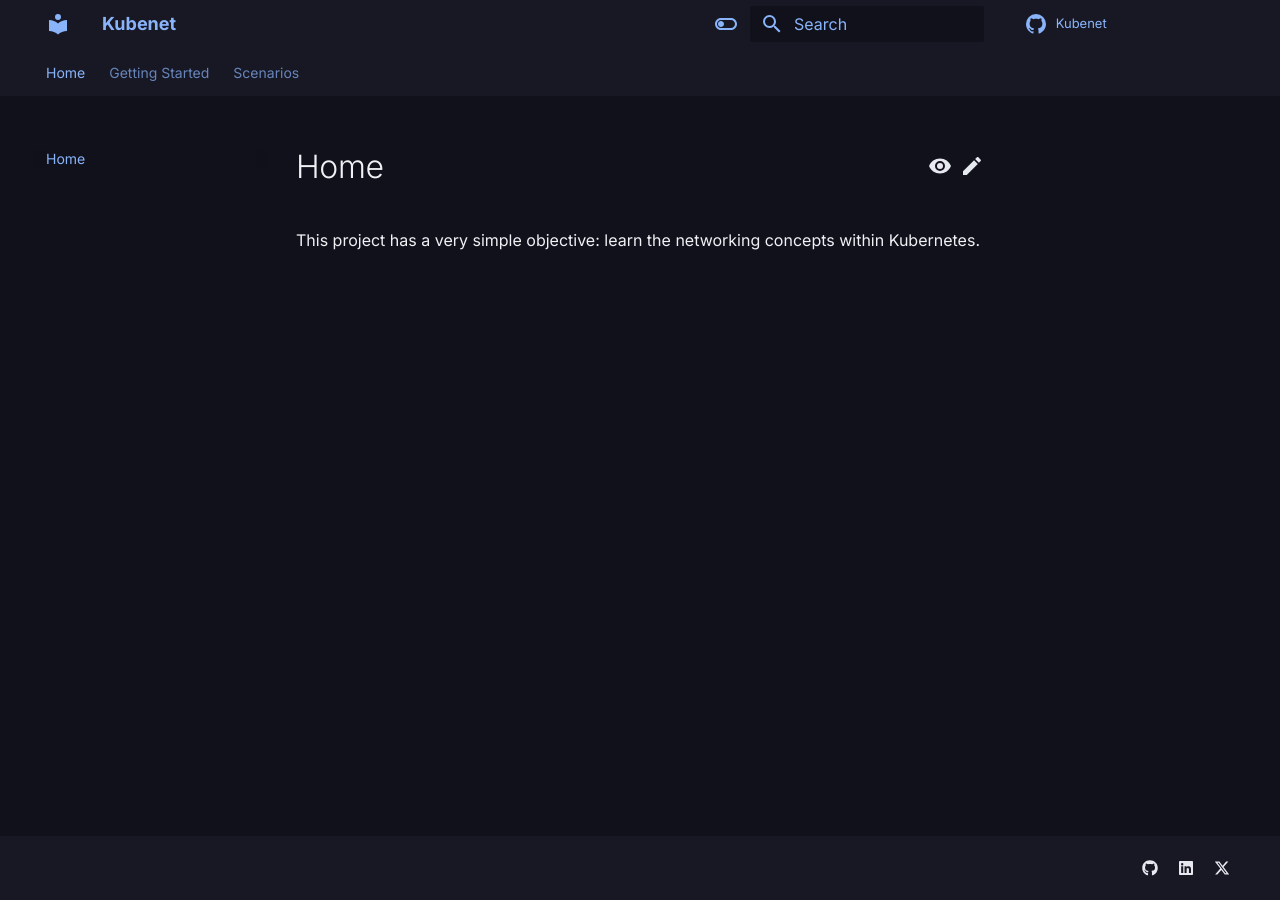
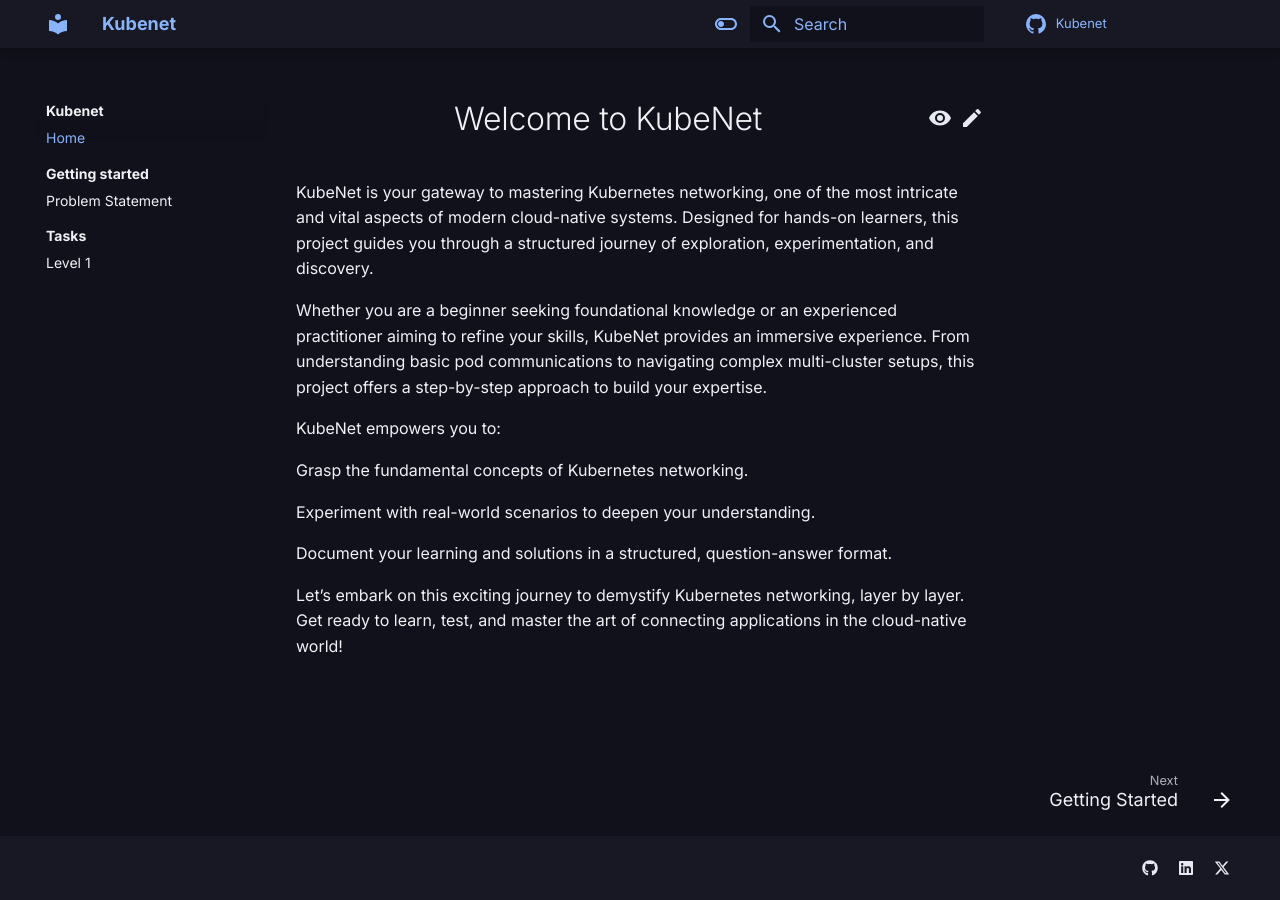
Before and after one commit to HYP3R00T/learn_kubernetes_network, an MkDocs documentation site: the page built from docs/index.md, in a window 1280 px wide. Built offline with MkDocs 1.6.1 and Material for MkDocs 9.7.7, drawn with Linux system fonts in a browser that asks for light colours; comment, search, counter and statistics services are not loaded.

Commit message:
docs updated

```diff
--- a/docs/index.md
+++ b/docs/index.md
@@ -2,4 +2,18 @@
 title: Home
 ---
 
-This project has a very simple objective: learn the networking concepts within Kubernetes.
+<h1 align="center">Welcome to KubeNet</h1>
+
+KubeNet is your gateway to mastering Kubernetes networking, one of the most intricate and vital aspects of modern cloud-native systems. Designed for hands-on learners, this project guides you through a structured journey of exploration, experimentation, and discovery.
+
+Whether you are a beginner seeking foundational knowledge or an experienced practitioner aiming to refine your skills, KubeNet provides an immersive experience. From understanding basic pod communications to navigating complex multi-cluster setups, this project offers a step-by-step approach to build your expertise.
+
+KubeNet empowers you to:
+
+Grasp the fundamental concepts of Kubernetes networking.
+
+Experiment with real-world scenarios to deepen your understanding.
+
+Document your learning and solutions in a structured, question-answer format.
+
+Let’s embark on this exciting journey to demystify Kubernetes networking, layer by layer. Get ready to learn, test, and master the art of connecting applications in the cloud-native world!
--- a/mkdocs.yml
+++ b/mkdocs.yml
@@ -14,74 +14,83 @@ theme:
     text: Inter
     code: Fira Code
   palette:
-  - scheme: Dark_Blue # Palette toggle for dark mode
-    primary: custom
-    accent: custom
-    toggle:
-      icon: material/toggle-switch-off-outline
-      name: Prepare for Flashbang!
-  - scheme: Light_Blue # Palette toggle for light mode
-    primary: custom
-    accent: custom
-    toggle:
-      icon: material/toggle-switch
-      name: Join the dark side. We have cookies.
+    - scheme: Dark_Blue # Palette toggle for dark mode
+      primary: custom
+      accent: custom
+      toggle:
+        icon: material/toggle-switch-off-outline
+        name: Prepare for Flashbang!
+    - scheme: Light_Blue # Palette toggle for light mode
+      primary: custom
+      accent: custom
+      toggle:
+        icon: material/toggle-switch
+        name: Join the dark side. We have cookies.
 
   features:
-  - content.action.edit
-  - content.action.view
-  - search.suggest
-  - search.share
-  - navigation.instant
-  - navigation.instant.progress
-  - navigation.tracking
-  - navigation.tabs
-  - navigation.sections
-  - navigation.path
-  - navigation.prune
-  - navigation.indexes
-  - navigation.top
-  - content.code.copy
+    - content.action.edit
+    - content.action.view
+    - search.suggest
+    - search.share
+    - navigation.instant
+    - navigation.instant.progress
+    - navigation.tracking
+    - navigation.sections
+    - navigation.path
+    - navigation.prune
+    - navigation.indexes
+    - navigation.top
+    - navigation.footer
+    - content.code.copy
 
 plugins:
-- search
+  - search
 
 markdown_extensions:
-- abbr
-- admonition
-- attr_list
-- md_in_html
-- pymdownx.emoji:
-    emoji_index: !!python/name:material.extensions.emoji.twemoji ""
-    emoji_generator: !!python/name:material.extensions.emoji.to_svg ""
-- pymdownx.highlight:
-    anchor_linenums: true
-    line_spans: __span
-    pygments_lang_class: true
-- pymdownx.inlinehilite
-- pymdownx.snippets
-- pymdownx.superfences:
-    custom_fences:
-    - name: mermaid
-      class: mermaid
-      format: !!python/name:pymdownx.superfences.fence_code_format ""
-- pymdownx.caret
-- pymdownx.mark
-- pymdownx.tilde
-- pymdownx.tasklist:
-    custom_checkbox: true
-- toc:
-    permalink: true
+  - abbr
+  - admonition
+  - attr_list
+  - md_in_html
+  - pymdownx.emoji:
+      emoji_index: !!python/name:material.extensions.emoji.twemoji ""
+      emoji_generator: !!python/name:material.extensions.emoji.to_svg ""
+  - pymdownx.highlight:
+      anchor_linenums: true
+      line_spans: __span
+      pygments_lang_class: true
+  - pymdownx.inlinehilite
+  - pymdownx.snippets
+  - pymdownx.superfences:
+      custom_fences:
+        - name: mermaid
+          class: mermaid
+          format: !!python/name:pymdownx.superfences.fence_code_format ""
+  - pymdownx.caret
+  - pymdownx.mark
+  - pymdownx.tilde
+  - pymdownx.tasklist:
+      custom_checkbox: true
+  - toc:
+      permalink: true
 
 extra:
   generator: false
   social:
-  - icon: fontawesome/brands/github
-    link: https://github.com/HYP3R00T
-  - icon: fontawesome/brands/linkedin
-    link: https://www.linkedin.com/in/rajesh-kumar-das/
-  - icon: fontawesome/brands/x-twitter
-    link: https://twitter.com/HYP3R00T
+    - icon: fontawesome/brands/github
+      link: https://github.com/HYP3R00T
+    - icon: fontawesome/brands/linkedin
+      link: https://www.linkedin.com/in/rajesh-kumar-das/
+    - icon: fontawesome/brands/x-twitter
+      link: https://twitter.com/HYP3R00T
 
 extra_css:
-- stylesheets/extra.css
+  - stylesheets/extra.css
+
+nav:
+  - Home: index.md
+  - Getting started:
+      - getting-started/index.md
+      - Problem Statement: getting-started/problem_statement.md
+  - Tasks:
+      - tasks/index.md
+      - Level 1: tasks/level1.md
```
Also changed, not shown: docs/getting-started/problem_statement.md (renamed from docs/Getting Started/problem_statement.md, +1 -3 lines), docs/tasks/index.md (added, +30 -0 lines), pods.yml (added, +25 -0 lines), docs/Scenarios/index.md (deleted), docs/getting-started/Images.md (added), docs/getting-started/index.md (line endings or trailing spaces), docs/tasks/level1.md (renamed from docs/Scenarios/server-client-test.md).
